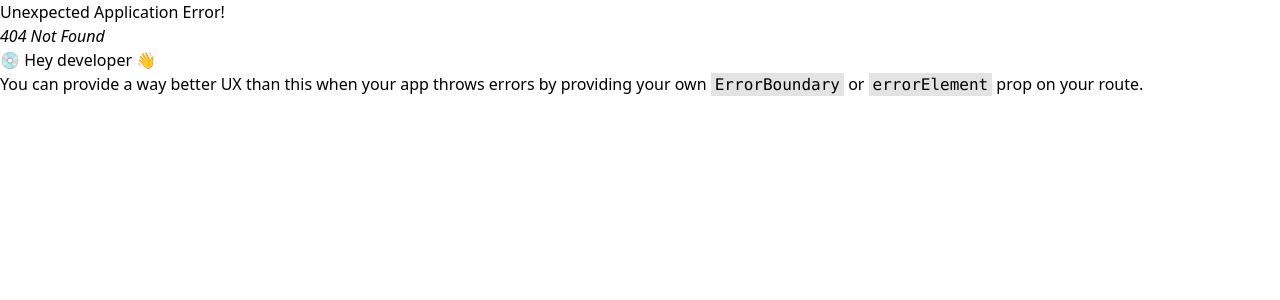
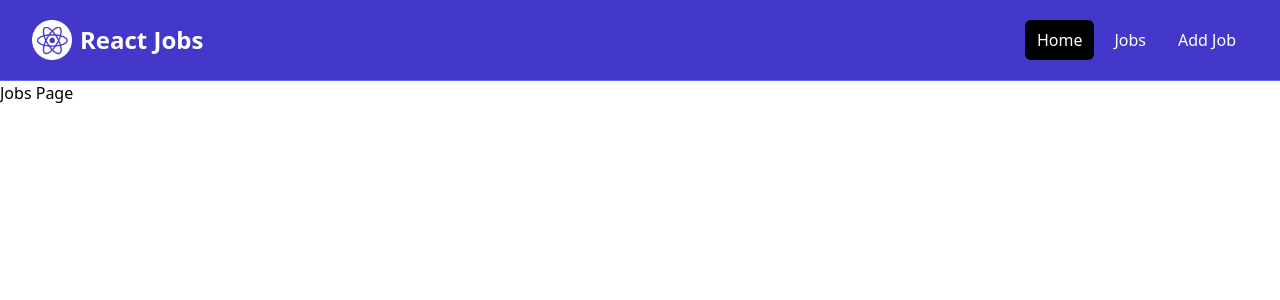
Before and after one commit to redeyedev-208/ga-jobs-react-project-with-tailwind-jsonserver, a React (Vite) app: page /jobs in a window 1280 px wide. Before the commit this address had no page. Shown: the top 300 px of the page. Built offline with nearby package versions, Linux system fonts and the light colour scheme.

Commit message:
added routing to jobs and jobs page, bringin in link components next

```diff
--- a/src/App.jsx
+++ b/src/App.jsx
@@ -6,6 +6,7 @@
 } from 'react-router-dom';
 import MainLayout from './layouts/MainLayout';
 import HomePage from './pages/HomePage';
+import JobsPage from './pages/JobsPage';
 
 const router = createBrowserRouter(
   createRoutesFromElements(
@@ -16,6 +17,10 @@
       <Route
         index
         element={<HomePage />}
+      />
+      <Route
+        path='/jobs'
+        element={<JobsPage />}
       />
     </Route>,
   ),
--- a/src/components/Navbar.jsx
+++ b/src/components/Navbar.jsx
@@ -23,19 +23,19 @@
             <div className='md:ml-auto'>
               <div className='flex space-x-2'>
                 <a
-                  href='/index.html'
+                  href='/'
                   className='text-white bg-black hover:bg-gray-900 hover:text-white rounded-md px-3 py-2'
                 >
                   Home
                 </a>
                 <a
-                  href='/jobs.html'
+                  href='/jobs'
                   className='text-white hover:bg-gray-900 hover:text-white rounded-md px-3 py-2'
                 >
                   Jobs
                 </a>
                 <a
-                  href='/add-job.html'
+                  href='/add-job'
                   className='text-white hover:bg-gray-900 hover:text-white rounded-md px-3 py-2'
                 >
                   Add Job
--- /dev/null
+++ b/src/pages/JobsPage.jsx
@@ -0,0 +1,7 @@
+import React from 'react';
+
+const JobsPage = () => {
+  return <div>Jobs Page</div>;
+};
+
+export default JobsPage;
```
